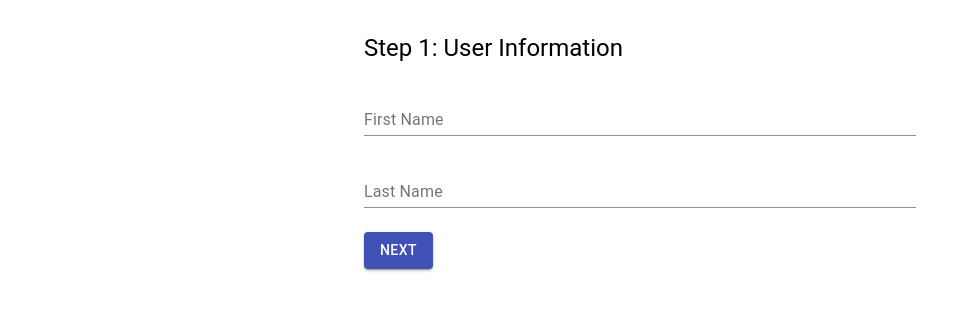
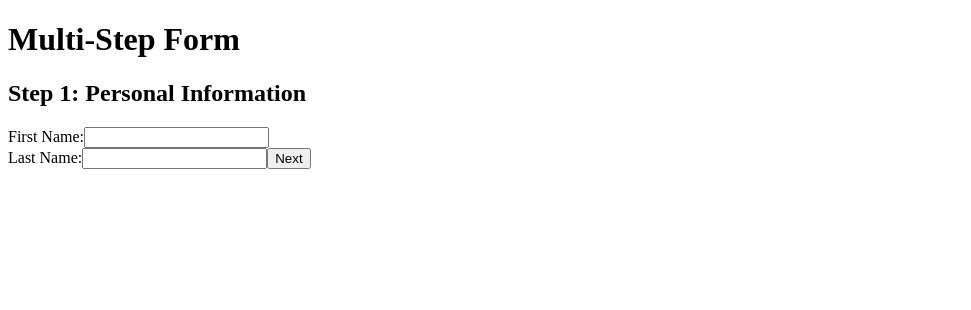
Before and after one commit to acciojob/multi-step-form-soumyabratam6, a React app: page / in a window 1280 px wide. Shown: the top 310 px of the page, without its empty margins (0-971 px from the left). Built offline with nearby package versions, Linux system fonts and the light colour scheme.

Commit message:
step.js and app.js are fix.

```diff
--- a/src/components/App.js
+++ b/src/components/App.js
@@ -1,8 +1,7 @@
+import React, { useState } from 'react';
+import Step from './Step';
 
-import React, { useState } from "react";
-import { Container, Box, Button, TextField, Typography } from '@material-ui/core';
-import  Step from "./Step";
-const App = () => {
+function App() {
   const [currentStep, setCurrentStep] = useState(1);
   const [formData, setFormData] = useState({
     first_name: '',
@@ -12,33 +11,42 @@ const App = () => {
     card_info: '',
     expiry_date: ''
   });
-  const nextStep = () =>{
-    console.log("nextStep called");
-    setCurrentStep(prev => prev + 1);
-  }
-  const prevStep = () => setCurrentStep(prev => prev - 1);
-  const handleInputChange = (e) => {
-    const { id, value } = e.target;
-    setFormData(prev => ({ ...prev, [id]: value }));
+
+  const handleChange = (event) => {
+    const { id, value } = event.target;
+    setFormData({ ...formData, [id]: value });
   };
+
+  const handleNext = () => {
+    if (currentStep < 3) {
+      setCurrentStep(prevStep => prevStep + 1);
+    }
+  };
+
+  const handlePrevious = () => {
+    if (currentStep > 1) {
+      setCurrentStep(prevStep => prevStep - 1);
+    }
+  };
+
   const handleSubmit = () => {
-    console.log('Form Submitted:', formData);
-    // Add form submission logic here
-  }
+    alert('Form submitted!');
+    console.log(formData);
+  };
+
   return (
-    <Container maxWidth="sm">
-      <Box mt={4}>
-        <Step
-          step={currentStep}
-          formData={formData}
-          handleInputChange={handleInputChange}
-          nextStep={nextStep}
-          prevStep={prevStep}
-          handleSubmit={handleSubmit}
-        />
-      </Box>
-    </Container>
-  )
+    <div>
+      <h1>Multi-Step Form</h1>
+      <Step
+        step={currentStep}
+        formData={formData}
+        onChange={handleChange}
+        onNext={handleNext}
+        onPrevious={handlePrevious}
+        onSubmit={handleSubmit}
+      />
+    </div>
+  );
 }
 
-export default App
+export default App;
--- a/src/components/Step.js
+++ b/src/components/Step.js
@@ -1,109 +1,87 @@
 
-import { Container, Box, Button, TextField, Typography } from '@material-ui/core';
-import { blue } from '@material-ui/core/colors';
-import React from 'react'
+import React from 'react';
 
-function Step({ step, formData, handleInputChange, nextStep, prevStep, handleSubmit }) {
-  const renderStepContent = () => {
-    console.log("Current step:", step);
-    switch (step) {
-      case 1:
+function Step({ step, formData, onChange, onNext, onPrevious, onSubmit }) {
   return (
-          <Box id='step1'>
-            <Typography variant="h5" gutterBottom>
-              Step 1: User Information
-            </Typography>
-            <TextField
-              fullWidth
-              margin="normal"
-              label="First Name"
+    <div>
+      <div id="step1" style={{ display: step === 1 ? 'block' : 'none' }}>
+        <h2>Step 1: Personal Information</h2>
+        <label>
+          First Name:
+          <input
+            type="text"
             id="first_name"
             value={formData.first_name}
-              onChange={handleInputChange}
+            onChange={onChange}
           />
-            <TextField
-              fullWidth
-              margin="normal"
-              label="Last Name"
+        </label>
+        <br />
+        <label>
+          Last Name:
+          <input
+            type="text"
             id="last_name"
             value={formData.last_name}
-              onChange={handleInputChange}
+            onChange={onChange}
           />
-          </Box>
-        );
-      case 2:
-        return (
-          <Box id="step2">
-            <Typography variant="h5" gutterBottom>
-              Step 2: Car Information
-            </Typography>
-            <TextField
-              fullWidth
-              margin="normal"
-              label="Car Model"
+        </label>
+        {/* Add Next button for Step 1 */}
+        <button type="button" onClick={onNext}>Next</button>
+      </div>
+
+      <div id="step2" style={{ display: step === 2 ? 'block' : 'none' }}>
+        <h2>Step 2: Car Information</h2>
+        <label>
+          Car Model:
+          <input
+            type="text"
             id="model"
             value={formData.model}
-              onChange={handleInputChange}
+            onChange={onChange}
           />
-            <TextField
-              fullWidth
-              margin="normal"
-              label="Car Price"
+        </label>
+        <br />
+        <label>
+          Car Price:
+          <input
+            type="text"
             id="car_price"
             value={formData.car_price}
-              onChange={handleInputChange}
+            onChange={onChange}
           />
-          </Box>
-        );
-      case 3:
-        return (
-          <Box id='step3'>
-            <Typography variant="h5" gutterBottom>
-              Step 3: Payment Information
-            </Typography>
-            <TextField
-              fullWidth
-              margin="normal"
-              label="Card Information"
+        </label>
+        {/* Add Previous and Next buttons for Step 2 */}
+        <button type="button" onClick={onPrevious}>Previous</button>
+        <button type="button" onClick={onNext}>Next</button>
+      </div>
+
+      <div id="step3" style={{ display: step === 3 ? 'block' : 'none' }}>
+        <h2>Step 3: Payment Information</h2>
+        <label>
+          Card Information:
+          <input
+            type="text"
             id="card_info"
             value={formData.card_info}
-              onChange={handleInputChange}
+            onChange={onChange}
           />
-            <TextField
-              fullWidth
-              margin="normal"
-              label="Expiry Date"
+        </label>
+        <br />
+        <label>
+          Expiry Date:
+          <input
+            type="text"
             id="expiry_date"
             value={formData.expiry_date}
-              onChange={handleInputChange}
+            onChange={onChange}
           />
-          </Box>
-        );
-      default:
-        return <Typography variant="h5">Unknown Step</Typography>;
-    }
-  };
-
-  return (
-    <Box mt={2}>
-      {renderStepContent()}
-      <Box mt={2}>
-        {step > 1 && (
-          <Button variant="contained" color="primary" onClick={prevStep} sx={{ mr: 2 }}  style={{ marginRight: '8px' }}>
-            Previous
-          </Button>
-        )}
-        {step < 3 ? (
-          <Button variant="contained" color="primary" onClick={nextStep}>
-            Next
-          </Button>
-        ) : (
-          <Button variant="contained" color="primary" onClick={handleSubmit}>
-            Submit
-          </Button>
-        )}
-      </Box>
-    </Box>
+        </label>
+        {/* Add Previous and Submit buttons for Step 3 */}
+        <button type="button" onClick={onPrevious}>Previous</button>
+        <button type="button" onClick={onSubmit}>Submit</button>
+      </div>
+    </div>
   );
 }
+
 export default Step;
```
Lines whose indentation alone changed are shown as unchanged.
